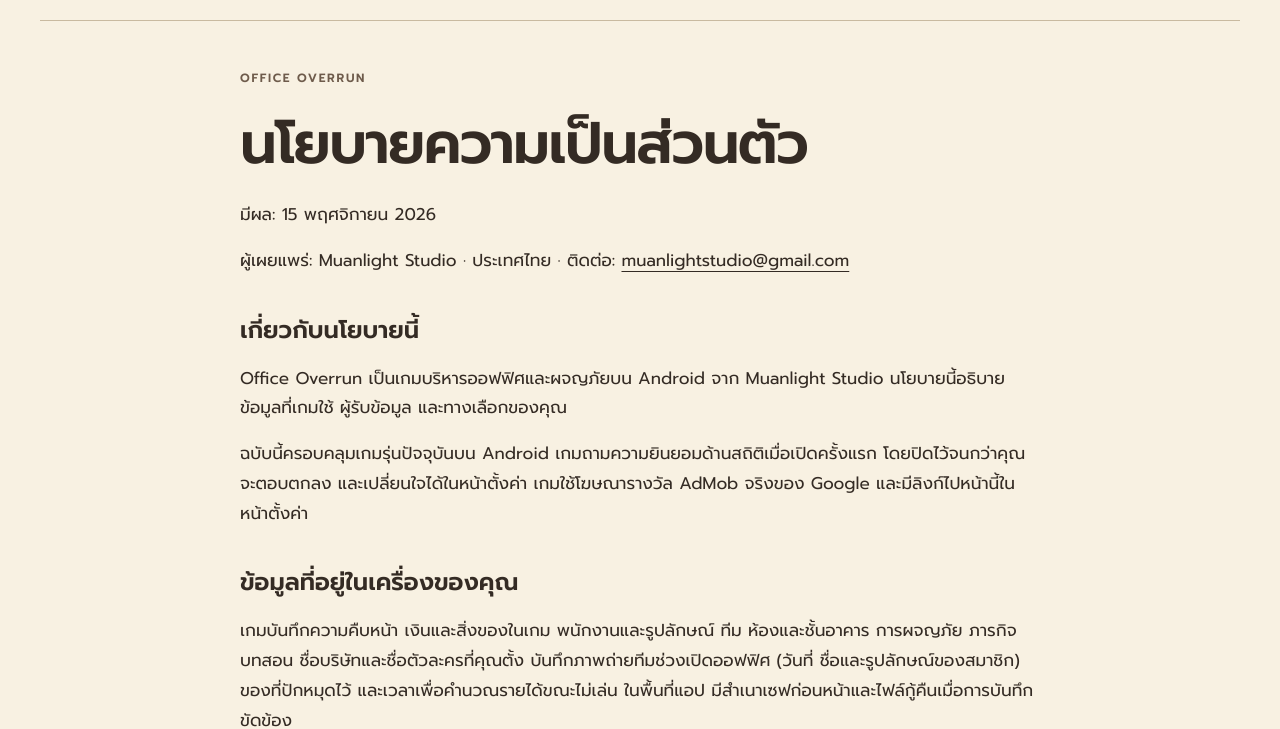
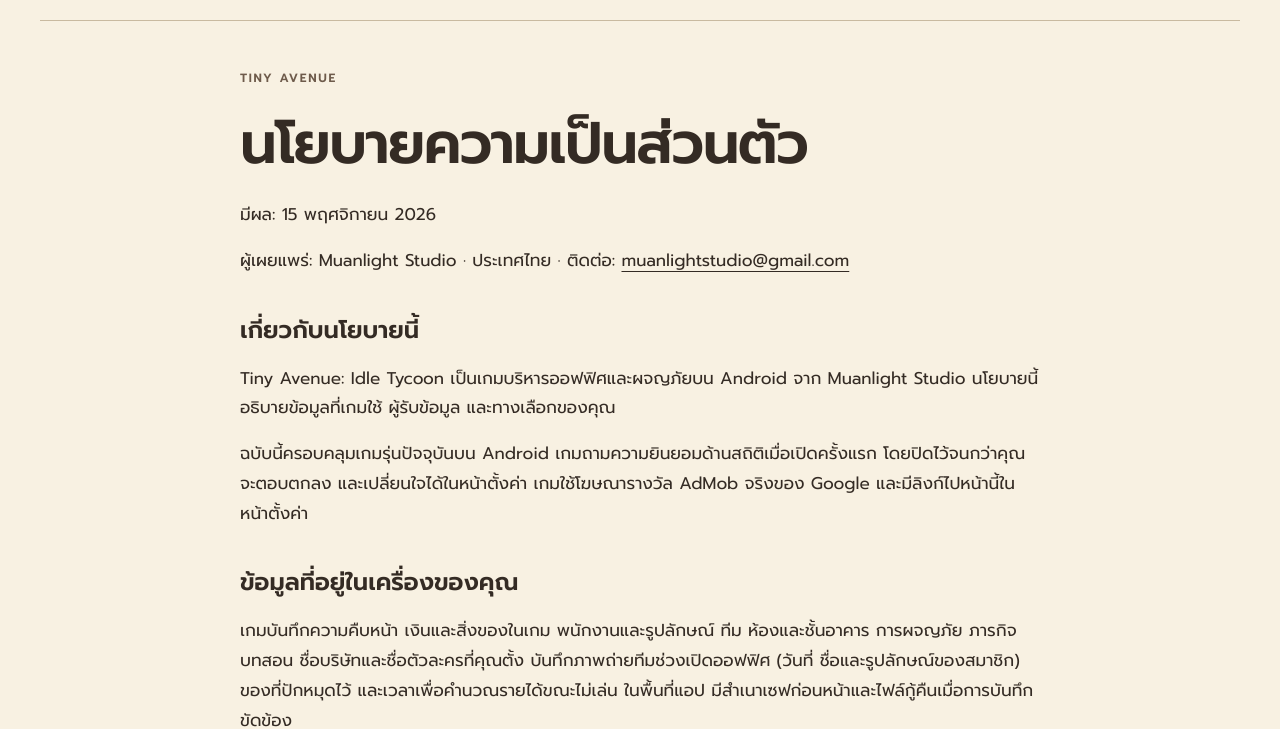
Before and after one commit to muanlightstudio/muanlightstudio.github.io, a plain HTML site: page privacy/office-idle-rpg/index.html in a window 1280 px wide. Shown: the part 75-804 px from the top of the page. Drawn offline with Linux system fonts and the light colour scheme; a web font is replaced by a local one.

Commit message:
Privacy policy: game renamed to Tiny Avenue: Idle Tycoon

```diff
--- a/privacy/office-idle-rpg/index.html
+++ b/privacy/office-idle-rpg/index.html
@@ -1,9 +1,9 @@
 <!doctype html>
 <html lang="th"><head><meta charset="utf-8"><meta name="viewport" content="width=device-width, initial-scale=1">
-<title>Privacy policy — Office Overrun — Muanlight Studio</title><meta name="description" content="นโยบายความเป็นส่วนตัวของเกม Office Overrun จาก Muanlight Studio" data-th="นโยบายความเป็นส่วนตัวของเกม Office Overrun จาก Muanlight Studio" data-en="Privacy policy for the game Office Overrun by Muanlight Studio.">
+<title>Privacy policy — Tiny Avenue: Idle Tycoon — Muanlight Studio</title><meta name="description" content="นโยบายความเป็นส่วนตัวของเกม Tiny Avenue: Idle Tycoon จาก Muanlight Studio" data-th="นโยบายความเป็นส่วนตัวของเกม Tiny Avenue: Idle Tycoon จาก Muanlight Studio" data-en="Privacy policy for the game Tiny Avenue: Idle Tycoon by Muanlight Studio.">
 <meta name="theme-color" content="#f8f1e2"><meta name="robots" content="noindex">
 <link rel="canonical" href="https://muanlightstudio.github.io/privacy/office-idle-rpg/">
-<meta property="og:type" content="website"><meta property="og:title" content="Privacy policy — Office Overrun — Muanlight Studio"><meta property="og:description" content="นโยบายความเป็นส่วนตัวของเกม Office Overrun จาก Muanlight Studio"><meta property="og:url" content="https://muanlightstudio.github.io/privacy/office-idle-rpg/"><meta name="twitter:card" content="summary_large_image">
+<meta property="og:type" content="website"><meta property="og:title" content="Privacy policy — Tiny Avenue: Idle Tycoon — Muanlight Studio"><meta property="og:description" content="นโยบายความเป็นส่วนตัวของเกม Tiny Avenue: Idle Tycoon จาก Muanlight Studio"><meta property="og:url" content="https://muanlightstudio.github.io/privacy/office-idle-rpg/"><meta name="twitter:card" content="summary_large_image">
 <link rel="icon" href="../../favicon.ico" sizes="any"><link rel="icon" type="image/png" href="../../favicon.png" sizes="32x32">
 <link rel="preconnect" href="https://fonts.googleapis.com"><link rel="preconnect" href="https://fonts.gstatic.com" crossorigin>
 <link href="https://fonts.googleapis.com/css2?family=IBM+Plex+Sans+Thai:wght@400;500;600&amp;family=Pixelify+Sans:wght@400;500;600&amp;display=swap" rel="stylesheet">
@@ -14,14 +14,14 @@
 <a class="skip" href="#main"><span class="" data-th="ข้ามไปเนื้อหา" data-en="Skip to content">ข้ามไปเนื้อหา</span></a><header class="header wrap">
     <a class="brand" href="../../index.html" aria-label="Muanlight Studio — Home"><span class="brand-mark" aria-hidden="true"></span><span class="brand-name">muanlight<small>STUDIO</small></span></a>
     <nav class="nav" aria-label="Main navigation"><a href="../../index.html#games"><span class="" data-th="เกมของเรา" data-en="Our games">เกมของเรา</span></a><a href="../../index.html#about"><span class="" data-th="สตูดิโอ" data-en="The studio">สตูดิโอ</span></a><a href="../../index.html#contact"><span class="" data-th="ติดต่อ" data-en="Say hello">ติดต่อ</span></a><div class="languages" role="group" aria-label="Language / ภาษา"><button type="button" data-language="th" lang="th" aria-label="ภาษาไทย" aria-pressed="true">TH</button><button type="button" data-language="en" lang="en" aria-label="English" aria-pressed="false">EN</button></div></nav></header><main id="main" class="legal wrap">
-<!-- Privacy policy for Office Overrun (OfficeIdleRPG). -->
-<p class="eyebrow">OFFICE OVERRUN</p>
+<!-- Privacy policy for Tiny Avenue: Idle Tycoon (OfficeIdleRPG). -->
+<p class="eyebrow">TINY AVENUE</p>
 <h1><span data-th="นโยบายความเป็นส่วนตัว" data-en="Privacy policy">นโยบายความเป็นส่วนตัว</span></h1>
 <p data-th="มีผล: 15 พฤศจิกายน 2026" data-en="Effective: 15 November 2026">มีผล: 15 พฤศจิกายน 2026</p>
 <p><span data-th="ผู้เผยแพร่: Muanlight Studio · ประเทศไทย · ติดต่อ:" data-en="Publisher: Muanlight Studio · Thailand · Contact:">ผู้เผยแพร่: Muanlight Studio · ประเทศไทย · ติดต่อ:</span> <a href="mailto:muanlightstudio@gmail.com">muanlightstudio@gmail.com</a></p>
 <section aria-labelledby="about">
 <h2 id="about" data-th="เกี่ยวกับนโยบายนี้" data-en="About this policy">เกี่ยวกับนโยบายนี้</h2>
-<p data-th="Office Overrun เป็นเกมบริหารออฟฟิศและผจญภัยบน Android จาก Muanlight Studio นโยบายนี้อธิบายข้อมูลที่เกมใช้ ผู้รับข้อมูล และทางเลือกของคุณ" data-en="Office Overrun is an office management and adventure game for Android from Muanlight Studio. This policy explains the data the game uses, its recipients and your choices.">Office Overrun เป็นเกมบริหารออฟฟิศและผจญภัยบน Android จาก Muanlight Studio นโยบายนี้อธิบายข้อมูลที่เกมใช้ ผู้รับข้อมูล และทางเลือกของคุณ</p>
+<p data-th="Tiny Avenue: Idle Tycoon เป็นเกมบริหารออฟฟิศและผจญภัยบน Android จาก Muanlight Studio นโยบายนี้อธิบายข้อมูลที่เกมใช้ ผู้รับข้อมูล และทางเลือกของคุณ" data-en="Tiny Avenue: Idle Tycoon is an office management and adventure game for Android from Muanlight Studio. This policy explains the data the game uses, its recipients and your choices.">Tiny Avenue: Idle Tycoon เป็นเกมบริหารออฟฟิศและผจญภัยบน Android จาก Muanlight Studio นโยบายนี้อธิบายข้อมูลที่เกมใช้ ผู้รับข้อมูล และทางเลือกของคุณ</p>
 <p data-th="ฉบับนี้ครอบคลุมเกมรุ่นปัจจุบันบน Android เกมถามความยินยอมด้านสถิติเมื่อเปิดครั้งแรก โดยปิดไว้จนกว่าคุณจะตอบตกลง และเปลี่ยนใจได้ในหน้าตั้งค่า เกมใช้โฆษณารางวัล AdMob จริงของ Google และมีลิงก์ไปหน้านี้ในหน้าตั้งค่า" data-en="This policy covers the current Android version of the game. The game asks about gameplay analytics on first launch, keeps it off until you agree, and lets you change your choice in Settings. It uses live Google AdMob rewarded ads and links to this page from Settings.">ฉบับนี้ครอบคลุมเกมรุ่นปัจจุบันบน Android เกมถามความยินยอมด้านสถิติเมื่อเปิดครั้งแรก โดยปิดไว้จนกว่าคุณจะตอบตกลง และเปลี่ยนใจได้ในหน้าตั้งค่า เกมใช้โฆษณารางวัล AdMob จริงของ Google และมีลิงก์ไปหน้านี้ในหน้าตั้งค่า</p>
 </section>
 <section aria-labelledby="device">
```
